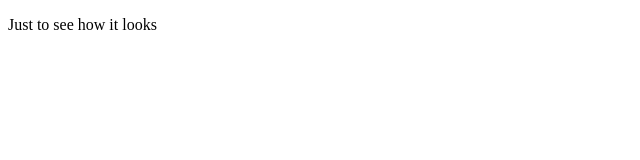
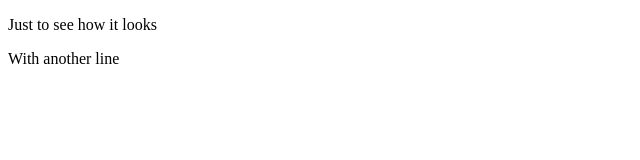
Before and after one commit to ben-wilmet/switchfully-version-control-git, a plain HTML site: page index.html in a window 1280 px wide. Shown: the whole page, without its empty margins (0-640 px from the left). Drawn offline with Linux system fonts and the light colour scheme.

Commit message:
updated index.html

```diff
--- a/index.html
+++ b/index.html
@@ -6,5 +6,6 @@
 </head>
 <body>
     <p>Just to see how it looks</p>
+    <p>With another line</p>
 </body>
 </html>
```
